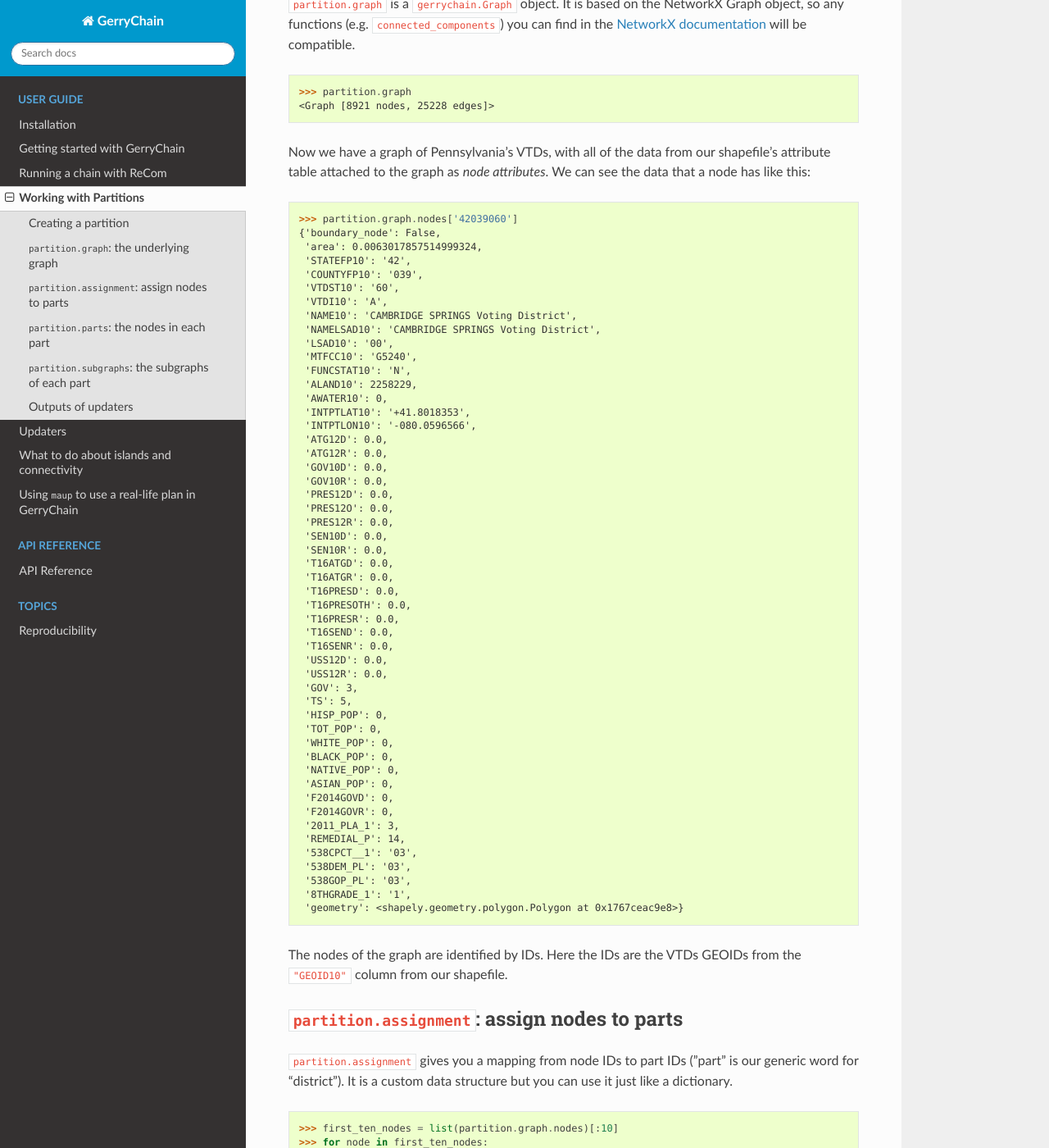
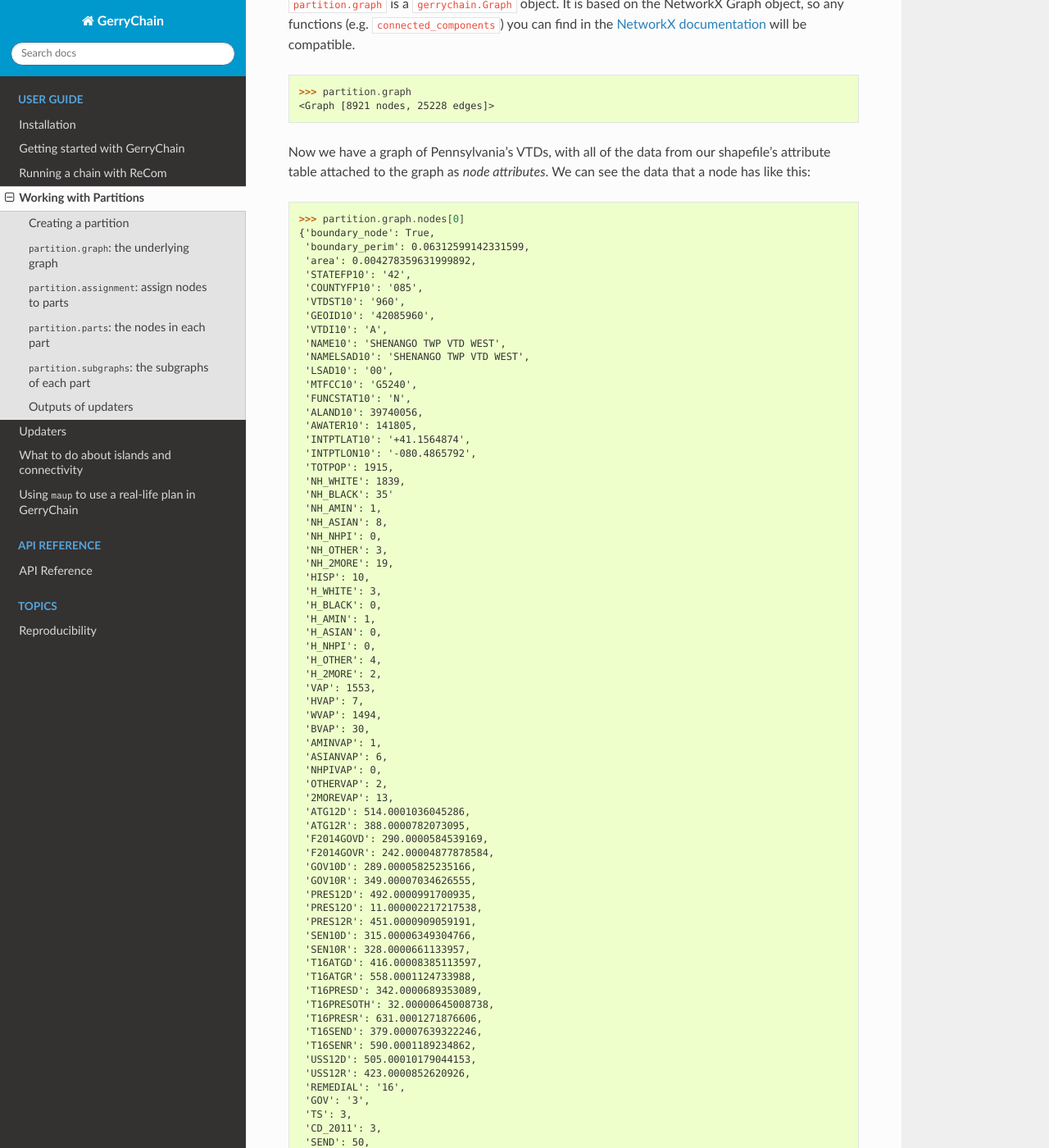
Before and after one commit to mggg/GerryChain, a Sphinx documentation site: the page built from docs/user/partitions.md, in a window 1280 px wide and 1400 px high, scrolled down 1047 px. Shown: the whole window at 82% size. Built offline with Sphinx 7.4.7 and the Read the Docs theme 2.0.0, drawn with Linux system fonts in a browser that asks for light colours; some of the changed text lies outside the part shown.

Commit message:
TOTPOP column from MGGG-states

````diff
--- a/docs/user/partitions.md
+++ b/docs/user/partitions.md
@@ -43,7 +43,7 @@ The `Partition` class takes three arguments to create a Partition:
 -   A dictionary of **updaters**.
 
 This creates a partition of the `graph` object we created above from the
-Pennsylvania shapefile. The partition is defined by the `"2011_PLA_1"` column
+Pennsylvania shapefile. The partition is defined by the `"CD_2011"` column
 from our shapefile's attribute table.
 
 ## `partition.graph`: the underlying graph
@@ -69,57 +69,79 @@ shapefile's attribute table attached to the graph as _node attributes_. We can
 see the data that a node has like this:
 
 ```python
->>> partition.graph.nodes['42039060']
-{'boundary_node': False,
- 'area': 0.0063017857514999324,
+>>> partition.graph.nodes[0]
+{'boundary_node': True,
+ 'boundary_perim': 0.06312599142331599,
+ 'area': 0.004278359631999892,
  'STATEFP10': '42',
- 'COUNTYFP10': '039',
- 'VTDST10': '60',
+ 'COUNTYFP10': '085',
+ 'VTDST10': '960',
+ 'GEOID10': '42085960',
  'VTDI10': 'A',
- 'NAME10': 'CAMBRIDGE SPRINGS Voting District',
- 'NAMELSAD10': 'CAMBRIDGE SPRINGS Voting District',
+ 'NAME10': 'SHENANGO TWP VTD WEST',
+ 'NAMELSAD10': 'SHENANGO TWP VTD WEST',
  'LSAD10': '00',
  'MTFCC10': 'G5240',
  'FUNCSTAT10': 'N',
- 'ALAND10': 2258229,
- 'AWATER10': 0,
- 'INTPTLAT10': '+41.8018353',
- 'INTPTLON10': '-080.0596566',
- 'ATG12D': 0.0,
- 'ATG12R': 0.0,
- 'GOV10D': 0.0,
- 'GOV10R': 0.0,
- 'PRES12D': 0.0,
- 'PRES12O': 0.0,
- 'PRES12R': 0.0,
- 'SEN10D': 0.0,
- 'SEN10R': 0.0,
- 'T16ATGD': 0.0,
- 'T16ATGR': 0.0,
- 'T16PRESD': 0.0,
- 'T16PRESOTH': 0.0,
- 'T16PRESR': 0.0,
- 'T16SEND': 0.0,
- 'T16SENR': 0.0,
- 'USS12D': 0.0,
- 'USS12R': 0.0,
- 'GOV': 3,
- 'TS': 5,
- 'HISP_POP': 0,
- 'TOT_POP': 0,
- 'WHITE_POP': 0,
- 'BLACK_POP': 0,
- 'NATIVE_POP': 0,
- 'ASIAN_POP': 0,
- 'F2014GOVD': 0,
- 'F2014GOVR': 0,
- '2011_PLA_1': 3,
- 'REMEDIAL_P': 14,
- '538CPCT__1': '03',
- '538DEM_PL': '03',
- '538GOP_PL': '03',
- '8THGRADE_1': '1',
- 'geometry': <shapely.geometry.polygon.Polygon at 0x1767ceac9e8>}
+ 'ALAND10': 39740056,
+ 'AWATER10': 141805,
+ 'INTPTLAT10': '+41.1564874',
+ 'INTPTLON10': '-080.4865792',
+ 'TOTPOP': 1915,
+ 'NH_WHITE': 1839,
+ 'NH_BLACK': 35'
+ 'NH_AMIN': 1,
+ 'NH_ASIAN': 8,
+ 'NH_NHPI': 0,
+ 'NH_OTHER': 3,
+ 'NH_2MORE': 19,
+ 'HISP': 10,
+ 'H_WHITE': 3,
+ 'H_BLACK': 0,
+ 'H_AMIN': 1,
+ 'H_ASIAN': 0,
+ 'H_NHPI': 0,
+ 'H_OTHER': 4,
+ 'H_2MORE': 2,
+ 'VAP': 1553,
+ 'HVAP': 7,
+ 'WVAP': 1494,
+ 'BVAP': 30,
+ 'AMINVAP': 1,
+ 'ASIANVAP': 6,
+ 'NHPIVAP': 0,
+ 'OTHERVAP': 2,
+ '2MOREVAP': 13,
+ 'ATG12D': 514.0001036045286,
+ 'ATG12R': 388.0000782073095,
+ 'F2014GOVD': 290.0000584539169,
+ 'F2014GOVR': 242.00004877878584,
+ 'GOV10D': 289.00005825235166,
+ 'GOV10R': 349.00007034626555,
+ 'PRES12D': 492.0000991700935,
+ 'PRES12O': 11.000002217217538,
+ 'PRES12R': 451.0000909059191,
+ 'SEN10D': 315.00006349304766,
+ 'SEN10R': 328.0000661133957,
+ 'T16ATGD': 416.00008385113597,
+ 'T16ATGR': 558.0001124733988,
+ 'T16PRESD': 342.0000689353089,
+ 'T16PRESOTH': 32.00000645008738,
+ 'T16PRESR': 631.0001271876606,
+ 'T16SEND': 379.00007639322246,
+ 'T16SENR': 590.0001189234862,
+ 'USS12D': 505.00010179044153,
+ 'USS12R': 423.0000852620926,
+ 'REMEDIAL': '16',
+ 'GOV': '3',
+ 'TS': 3,
+ 'CD_2011': 3,
+ 'SEND': 50,
+ 'HDIST': 7,
+ '538DEM': '03',
+ '538GOP': '03',
+ '538CMPCT': '03',
+ 'geometry': <shapely.geometry.polygon.Polygon object at 0x7ff3edeb7f90>}
 ```
 
 The nodes of the graph are identified by IDs. Here the IDs are the VTDs GEOIDs
@@ -142,9 +164,9 @@ it just like a dictionary.
 3
 3
 3
-10
-10
-10
+3
+3
+3
 ```
 
 ## `partition.parts`: the nodes in each part
@@ -229,19 +252,19 @@ graph. You don't have to know that!)
 ...     diameter = networkx.diameter(subgraph)
 ...     print(f"Part {part} has diameter {diameter}")
 Part 3 has diameter 40
+Part 5 has diameter 30
 Part 10 has diameter 40
 Part 9 has diameter 40
-Part 5 has diameter 29
+Part 12 has diameter 36
+Part 6 has diameter 32
 Part 15 has diameter 28
-Part 6 has diameter 32
-Part 11 has diameter 31
-Part 8 has diameter 24
-Part 4 has diameter 19
-Part 18 has diameter 28
-Part 12 has diameter 35
-Part 17 has diameter 35
 Part 7 has diameter 38
 Part 16 has diameter 38
+Part 11 has diameter 31
+Part 4 has diameter 19
+Part 8 has diameter 24
+Part 17 has diameter 34
+Part 18 has diameter 28
 Part 14 has diameter 38
 Part 13 has diameter 30
 Part 2 has diameter 28
--- a/docs/user/recom.rst
+++ b/docs/user/recom.rst
@@ -62,7 +62,7 @@ Configuring our updaters
 We want to set up updaters for everything we want to compute for each plan in the ensemble. ::
 
     # Population updater, for computing how close to equality the district
-    # populations are. "TOT_POP" is the population column from our shapefile.
+    # populations are. "TOTPOP" is the population column from our shapefile.
     my_updaters = {"population": updaters.Tally("TOTPOP", alias="population")}
 
     # Election updaters, for computing election results using the vote totals
````
Also changed, not shown: other parts of docs/user/partitions.md (+32 -31 lines).
